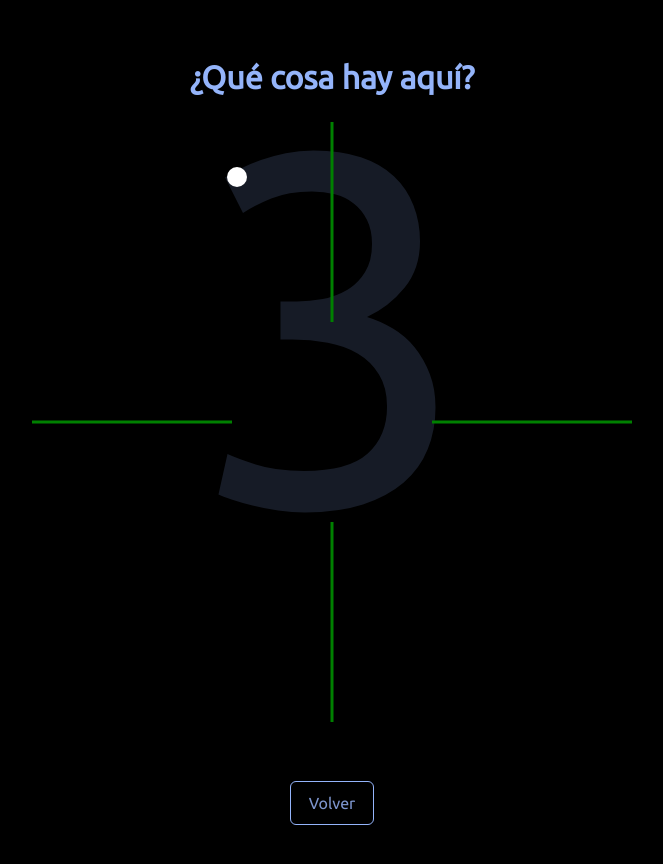
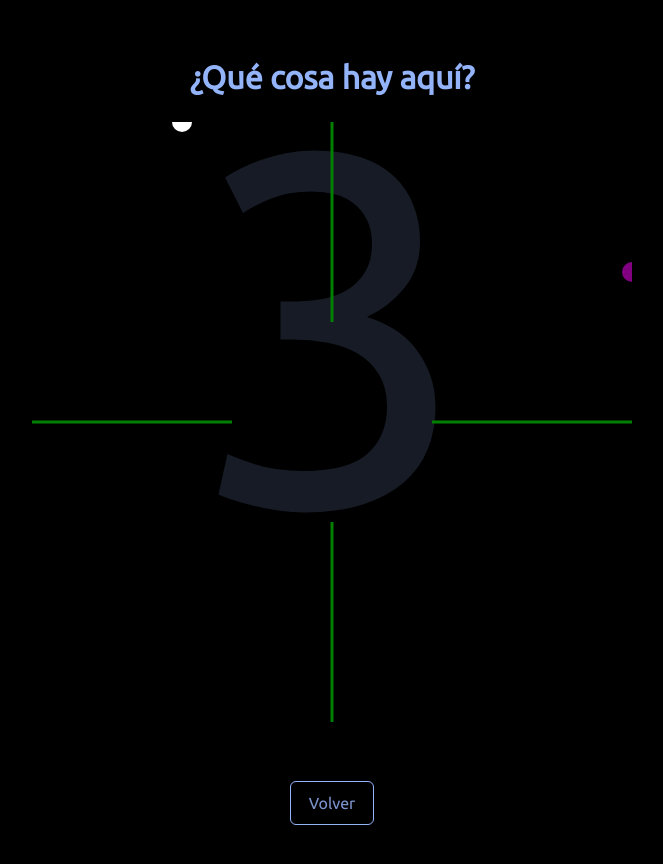
Before and after one commit to HiZollo/khinzeniollo, a Next.js app: page /levels/3 in a window 1280 px wide. Shown: the top 864 px of the page, without its empty margins (308-971 px from the left). Built offline with nearby package versions, Linux system fonts and the light colour scheme.

Commit message:
feature: full level 3

```diff
--- a/app/levels/3/page.tsx
+++ b/app/levels/3/page.tsx
@@ -4,7 +4,8 @@ import { useEffect } from 'react';
 
 const SIZE = 600;
 const RADIUS = 10;
-const VELOCITY = 5;
+const VELOCITY = 10;
+const DELTA = RADIUS - VELOCITY;
 
 export default function Tres() {
 
@@ -30,17 +31,25 @@ enum WallMode {
   Through, Block, Mirror
 }
 
-const ball = { x: SIZE / 4 + RADIUS, y: RADIUS, vx: VELOCITY, vy: VELOCITY, r: RADIUS };
+const ball = { x: SIZE / 4 + RADIUS, y: RADIUS, vx: -VELOCITY, vy: -VELOCITY, r: RADIUS };
 const walls: Record<"up" | "down" | "left" | "right", { from: [number, number], to: [number, number], mode: WallMode }> = {
-  up: { from: [SIZE / 2, 0], to: [SIZE / 2, SIZE / 3], mode: WallMode.Through },
-  left: { from: [0, SIZE / 2], to: [SIZE / 3, SIZE / 2], mode: WallMode.Through },
+  up:    { from: [SIZE / 2, 0],    to: [SIZE / 2, SIZE / 3],     mode: WallMode.Through },
+  left:  { from: [0, SIZE / 2],    to: [SIZE / 3, SIZE / 2],     mode: WallMode.Through },
   right: { from: [SIZE, SIZE / 2], to: [SIZE * 2 / 3, SIZE / 2], mode: WallMode.Through },
-  down: { from: [SIZE / 2, SIZE], to: [SIZE / 2, SIZE * 2 / 3], mode: WallMode.Through },
+  down:  { from: [SIZE / 2, SIZE], to: [SIZE / 2, SIZE * 2 / 3], mode: WallMode.Through },
 } as const;
+const targets = [
+  [{ x: SIZE     / 4 + DELTA, y: DELTA }       , { x: DELTA       , y: SIZE     / 4 + DELTA }],
+  [{ x: SIZE * 3 / 4 - DELTA, y: DELTA }       , { x: SIZE - DELTA, y: SIZE     / 4 + DELTA }],
+  [{ x: SIZE     / 4 + DELTA, y: SIZE - DELTA }, { x: DELTA       , y: SIZE * 3 / 4 - DELTA }],
+  [{ x: SIZE * 3 / 4 - DELTA, y: SIZE - DELTA }, { x: SIZE - DELTA, y: SIZE * 3 / 4 - DELTA }],
+]
+
+let target = structuredClone(targets[0]);
+let lastTarget = 0;
 let shifting = false;
 
 function onKeyDown(key: string) {
-  console.log(key)
   switch (key) {
     case 'w': case 'W':
       walls.up.mode = shifting ? WallMode.Mirror : WallMode.Block;
@@ -65,7 +74,6 @@ function onKeyDown(key: string) {
 }
 
 function onKeyUp(key: string) {
-  console.log("")
   switch (key) {
     case 'w': case "W":
       walls.up.mode = WallMode.Through;
@@ -96,12 +104,17 @@ function animate(ctx: CanvasRenderingContext2D) {
   for (const wall of Object.values(walls)) {
     ctx.strokeStyle =
       wall.mode === WallMode.Through ? "green" :
-      wall.mode === WallMode.Block ? "red" : "purple"
+      wall.mode === WallMode.Block ? "red" : "blue"
     ctx.beginPath();
     ctx.moveTo(...wall.from);
     ctx.lineTo(...wall.to);
     ctx.stroke();
   }
+
+  ctx.fillStyle = "purple"
+  ctx.beginPath()
+  ctx.arc(target[0].x, target[0].y, RADIUS, 0, 2 * Math.PI, false)
+  ctx.fill()
 
   ctx.fillStyle = "white"
   ctx.beginPath()
@@ -111,12 +124,37 @@ function animate(ctx: CanvasRenderingContext2D) {
   ball.x += ball.vx;
   ball.y += ball.vy;
 
+  let collide = false;
   if (ball.x < RADIUS || SIZE - RADIUS < ball.x) {
     ball.vx = -ball.vx;
+    collide = true;
   }
   if (ball.y < RADIUS || SIZE - RADIUS < ball.y) {
     ball.vy = -ball.vy;
+    collide = true;
   }
+
+  if (collide) {
+    if (ball.x === target[0].x && ball.y === target[0].y) {
+      target.shift();
+      if (target.length === 0) {
+        let r = lastTarget
+        while (r === lastTarget) {
+          r = Math.floor(Math.random() * targets.length);
+        }
+        let [a, b] = targets[r];
+        if (Math.random() > 0.5) {
+          [a, b] = [b, a];
+        }
+        lastTarget = r;
+        target = [a, b];
+      }
+    }
+    else {
+      // alert("You suck");
+    }
+  }
+
 
   if (ball.x === SIZE / 2) {
     if (walls.up.mode === WallMode.Block && ball.y < SIZE / 2 || walls.down.mode === WallMode.Block && ball.y > SIZE / 2) {
```
